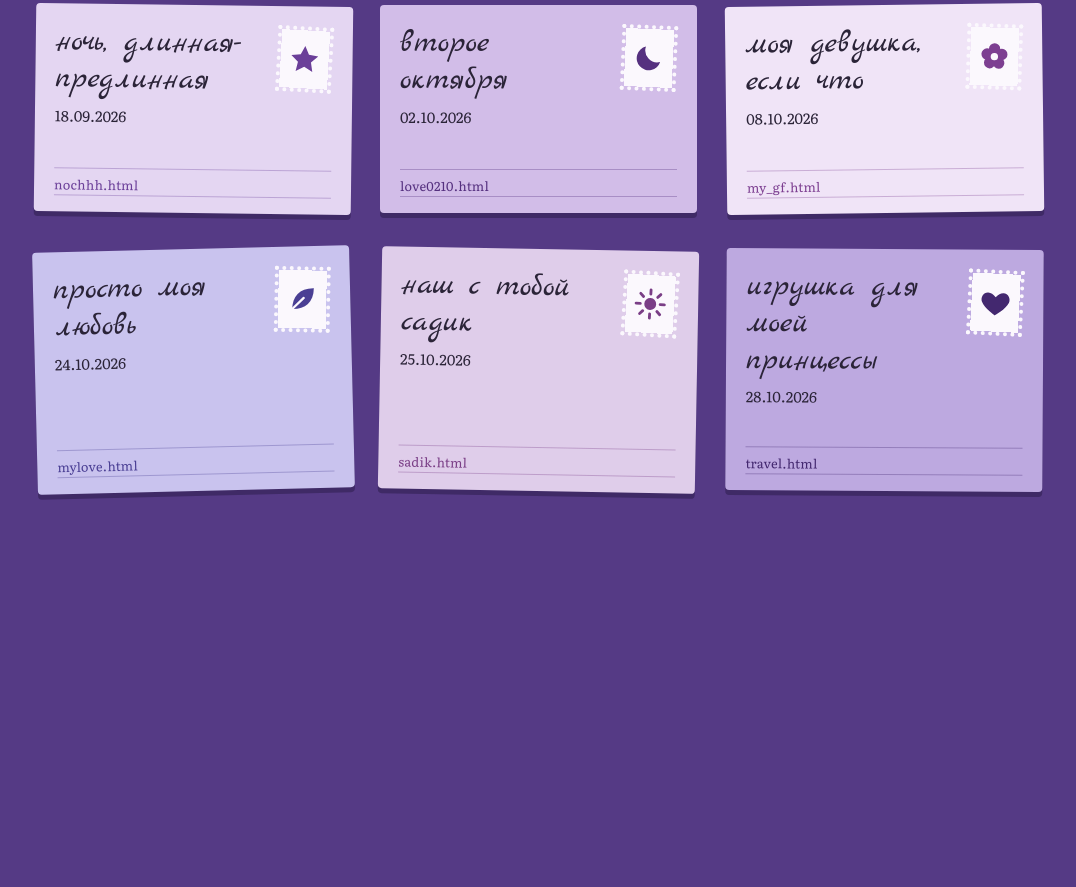
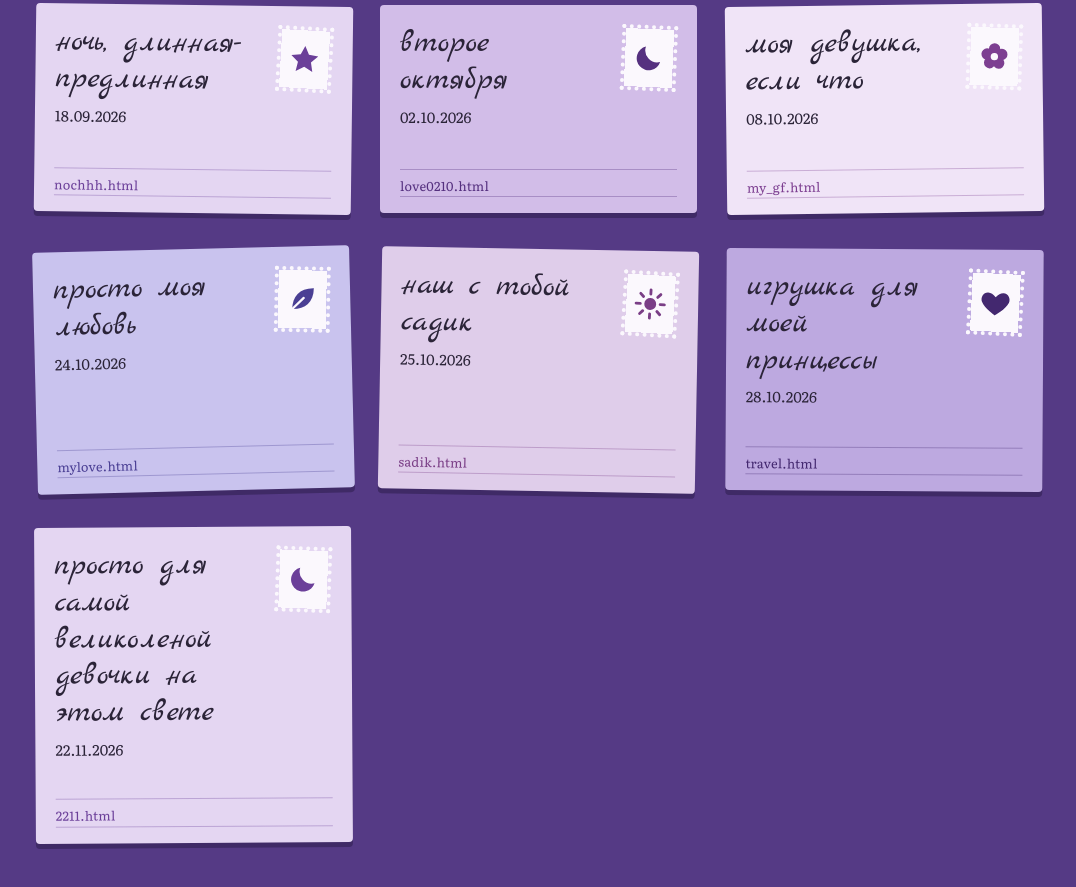
Before and after one commit to cashewpay/cashewpay.github.io, a plain HTML site: page lobbygf.html in a window 1280 px wide. Shown: the part 913-1800 px from the top of the page, without its empty margins (101-1177 px from the left). Before the commit the page ends 1500 px from the top, so only its background shows below. Drawn offline with Linux system fonts and the light colour scheme.

Commit message:
Update lobbygf.html

```diff
--- a/lobbygf.html
+++ b/lobbygf.html
@@ -218,6 +218,7 @@ const sites = [
   { file: "mylove.html", title: "просто моя любовь", note: "24.10.2026" },
   { file: "sadik.html", title: "наш с тобой садик", note: "25.10.2026" },
   { file: "travel.html", title: "игрушка для моей принцессы", note: "28.10.2026" },
+  { file: "2211.html", title: "просто для самой великоленой девочки на этом свете", note: "22.11.2026" },
 ];
 
 const papers = [
```
